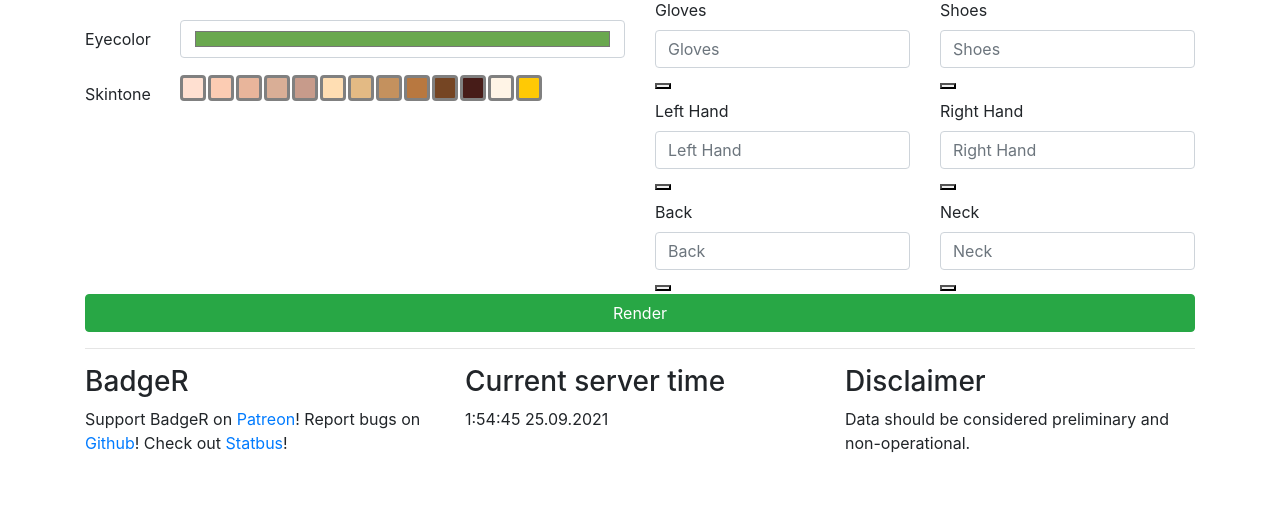
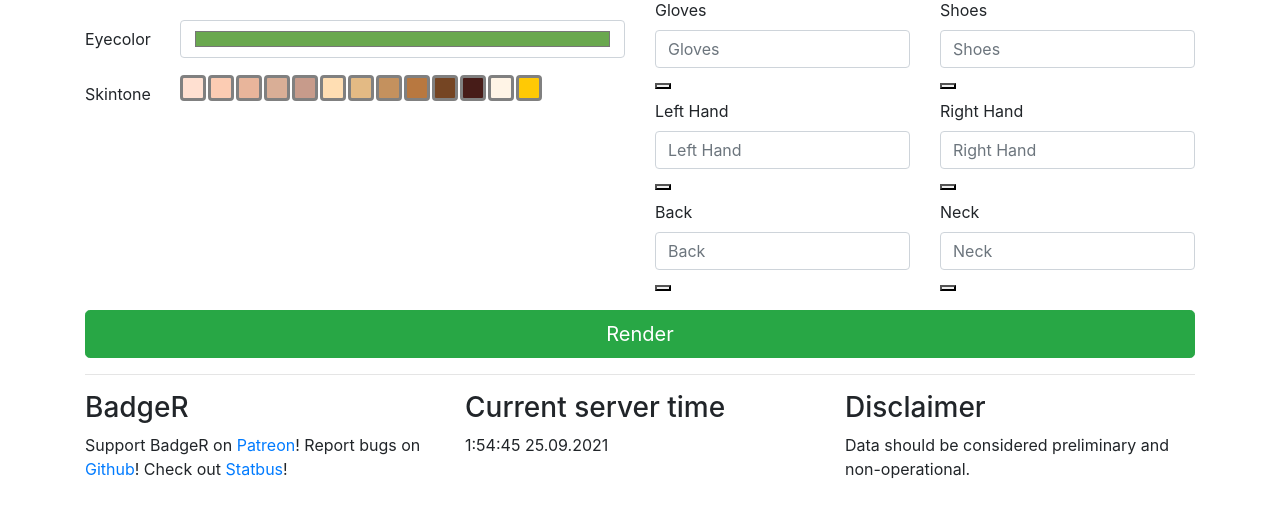
Before and after one commit to nfreader/tgbadger, a PHP site: page / in a window 1280 px wide. Shown: the part 638-1155 px from the top of the page. Before the commit the page ends 1091 px from the top, so only its background shows below. Run offline with PHP 8.4, Linux system fonts and the light colour scheme; some libraries are stand-ins or nearby versions.

Commit message:
MSKE THE BUTTON BIGGER

```diff
--- a/public/index.php
+++ b/public/index.php
@@ -441,7 +441,7 @@ require_once(__DIR__."/../config.php");
         </div>
       </div>
 
-      <button class="btn btn-success btn-block">Render</button>
+      <button class="btn btn-success btn-block btn-lg mt-3">Render</button>
     </form>
     <hr />
     <footer>
```
